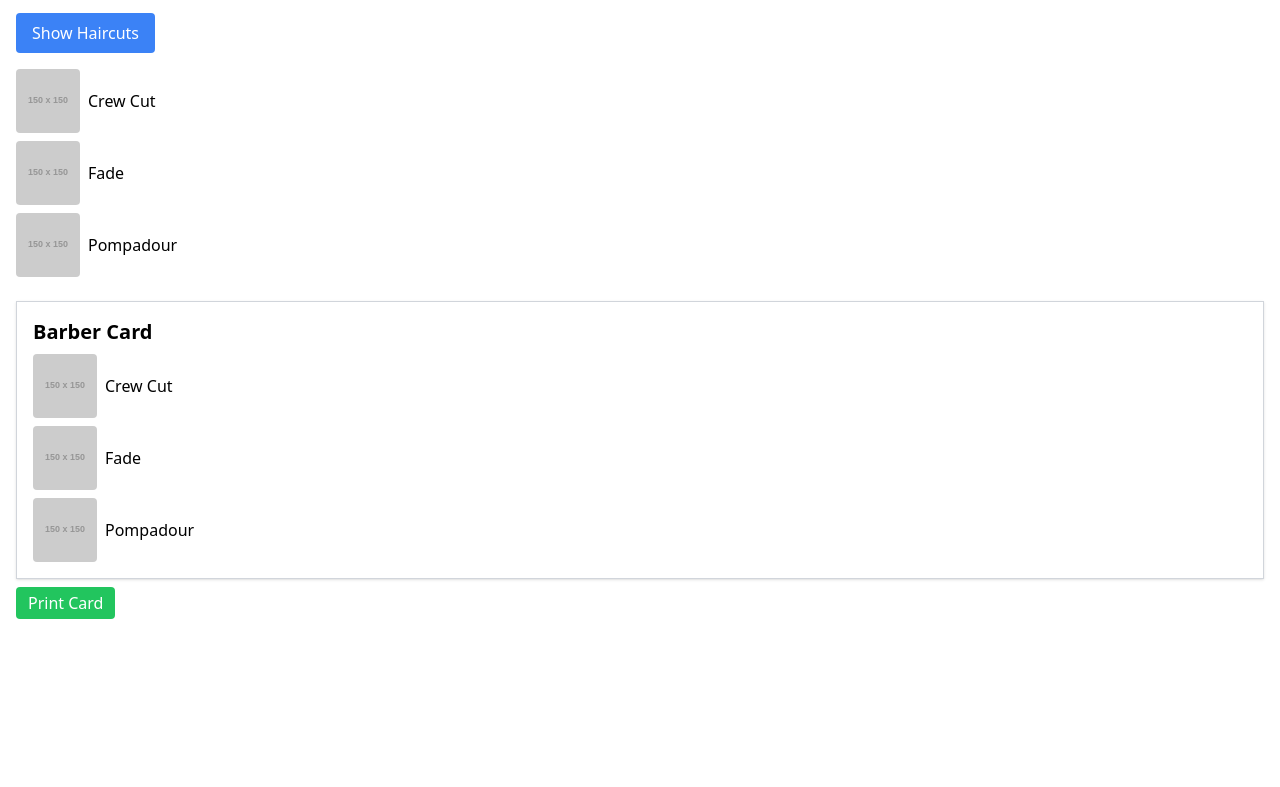
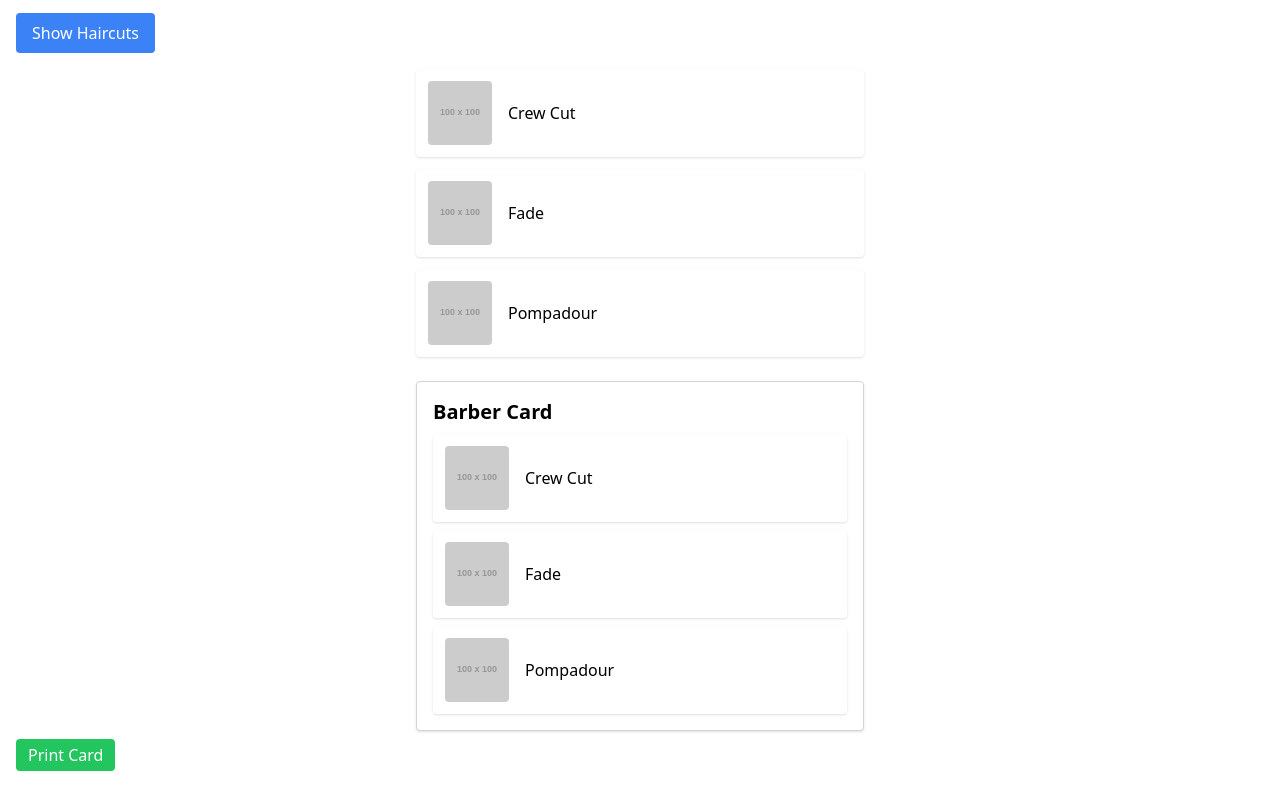
Before and after one commit to jez120/codex-app-test, a plain HTML site: page index.html in a window 1280 px wide. Both pictures are taken after a click on the button "Show Haircuts". Shown: the part 51-838 px from the top of the page. Before the commit the page ends 800 px from the top, so only its background shows below. Drawn offline with nearby package versions, Linux system fonts and the light colour scheme; placeholder pictures from the web are drawn by us.

Commit message:
Improve haircut suggestion layout

```diff
--- a/index.html
+++ b/index.html
@@ -9,9 +9,9 @@
   <h1 class="text-2xl font-bold mb-4">Haircut Suggestions</h1>
   <button id="showHaircutsBtn" class="bg-blue-500 text-white px-4 py-2 rounded">Show Haircuts</button>
 
-  <div id="haircutSuggestions" class="mt-4 space-y-2"></div>
+  <div id="haircutSuggestions" class="mt-4 space-y-3 mx-auto max-w-md"></div>
 
-  <div id="barberCard" class="mt-6 border border-gray-300 p-4 shadow hidden">
+  <div id="barberCard" class="mt-6 border border-gray-300 p-4 shadow bg-white rounded max-w-md mx-auto hidden">
     <h2 class="text-xl font-semibold mb-2">Barber Card</h2>
     <div id="barberCardContent" class="space-y-2"></div>
   </div>
--- a/main.js
+++ b/main.js
@@ -6,16 +6,17 @@ const printBtn = document.getElementById('printBarberCardBtn');
 
 showBtn.addEventListener('click', () => {
   const suggestions = [
-    { name: 'Crew Cut', img: 'https://via.placeholder.com/150' },
-    { name: 'Fade', img: 'https://via.placeholder.com/150' },
-    { name: 'Pompadour', img: 'https://via.placeholder.com/150' }
+    { name: 'Crew Cut' },
+    { name: 'Fade' },
+    { name: 'Pompadour' }
   ];
 
   suggestionsContainer.innerHTML = '';
   suggestions.forEach(s => {
     const div = document.createElement('div');
-    div.className = 'flex items-center space-x-2';
-    div.innerHTML = `<img src="${s.img}" alt="${s.name}" class="w-16 h-16 object-cover rounded"><span>${s.name}</span>`;
+    div.className = 'flex items-center gap-4 p-3 rounded shadow bg-white';
+    const imgUrl = `https://via.placeholder.com/100?text=${encodeURIComponent(s.name)}`;
+    div.innerHTML = `<img src="${imgUrl}" alt="${s.name}" class="w-16 h-16 object-cover rounded"><span>${s.name}</span>`;
     suggestionsContainer.appendChild(div);
   });
 
@@ -34,7 +35,7 @@ printBtn.addEventListener('click', () => {
         <script src="https://cdn.tailwindcss.com"></script>
       </head>
       <body class="p-4">
-        <div class="border border-gray-300 p-4 shadow">
+        <div class="border border-gray-300 p-4 shadow bg-white rounded max-w-md mx-auto">
           ${card}
         </div>
       </body>
```
